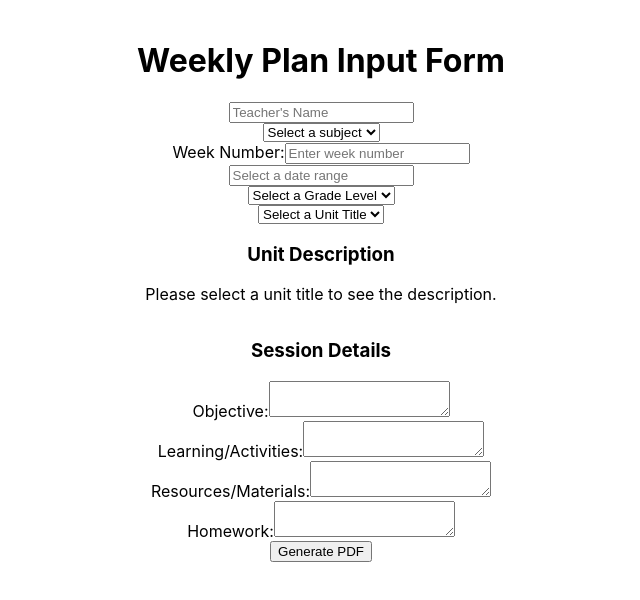
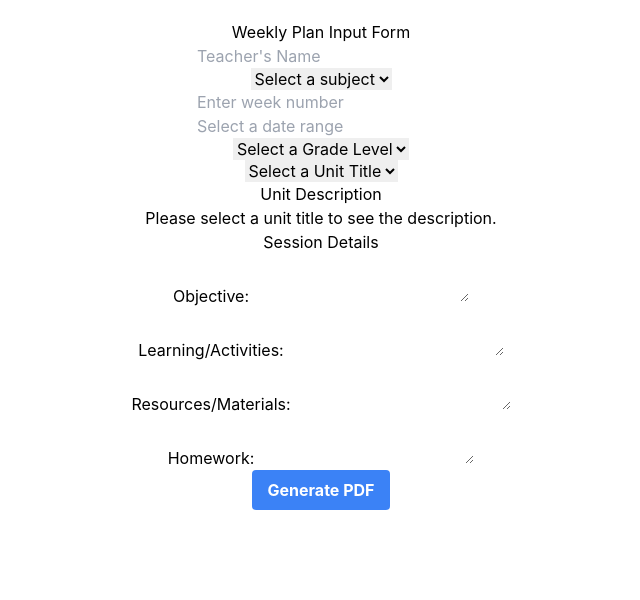
Before and after one commit to stingotho/react-weekly-plan-kbs, a React (Create React App) app: page / in a window 1280 px wide. Shown: the top 600 px of the page, without its empty margins (319-959 px from the left). Built offline with nearby package versions, Linux system fonts and the light colour scheme.

Commit message:
tailwind integration

```diff
--- a/package.json
+++ b/package.json
@@ -6,12 +6,15 @@
     "@testing-library/jest-dom": "^5.17.0",
     "@testing-library/react": "^13.4.0",
     "@testing-library/user-event": "^13.5.0",
+    "autoprefixer": "^10.4.17",
     "date-fns": "^3.3.1",
     "jspdf": "^2.5.1",
+    "postcss": "^8.4.35",
     "react": "^18.2.0",
     "react-datepicker": "^6.1.0",
     "react-dom": "^18.2.0",
     "react-scripts": "5.0.1",
+    "tailwindcss": "^3.4.1",
     "web-vitals": "^2.1.4"
   },
   "scripts": {
--- /dev/null
+++ b/postcss.config.js
@@ -0,0 +1,6 @@
+module.exports = {
+  plugins: {
+    tailwindcss: {},
+    autoprefixer: {},
+  },
+}
--- a/src/components/PdfGeneratorButton.js
+++ b/src/components/PdfGeneratorButton.js
@@ -67,7 +67,15 @@ function PdfGeneratorButton({ formData }) {
     doc.save("weekly-plan.pdf");
   };
 
-  return <button onClick={generatePDF}>Generate PDF</button>;
+  return (
+    <button
+      onClick={generatePDF}
+      className="bg-blue-500 hover:bg-blue-700 text-white font-bold py-2 px-4 rounded"
+    >
+      Generate PDF
+    </button>
+  );
+  // <button onClick={generatePDF}>Generate PDF</button>;
 }
 
 export default PdfGeneratorButton;
--- a/src/components/WeekNumberInput.js
+++ b/src/components/WeekNumberInput.js
@@ -3,7 +3,7 @@ import React from "react";
 function WeekNumberInput({ value, onChange }) {
   return (
     <div>
-      <label htmlFor="weekNumber">Week Number:</label>
+      {/* <label htmlFor="weekNumber">Week Number:</label> */}
       <input
         type="number"
         id="weekNumber"
--- /dev/null
+++ b/tailwind.config.js
@@ -0,0 +1,12 @@
+/** @type {import('tailwindcss').Config} */
+module.exports = {
+  purge: ["./src/**/*.{js,jsx,ts,tsx}", "./public/index.html"],
+  darkMode: false, // or 'media' or 'class'
+  theme: {
+    extend: {},
+  },
+  variants: {
+    extend: {},
+  },
+  plugins: [],
+};
```
Also changed, not shown: src/index.css (+7 -3 lines), 1 other file (tests, documents, lock files or other folders).
